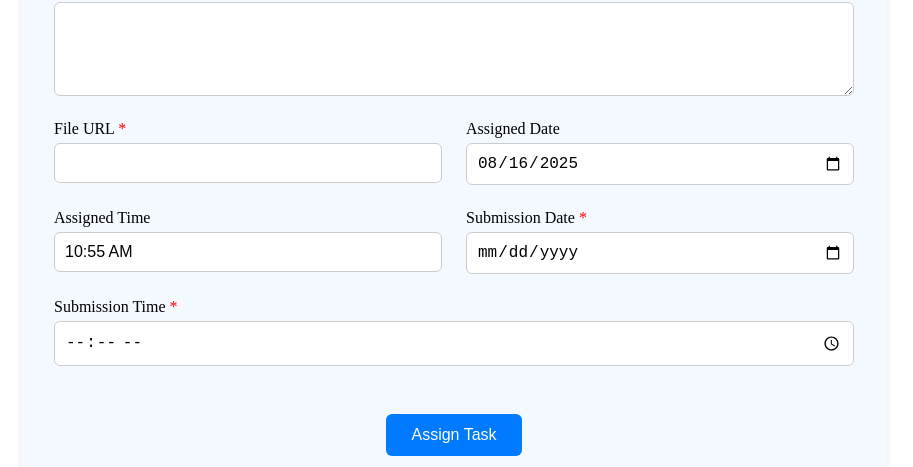
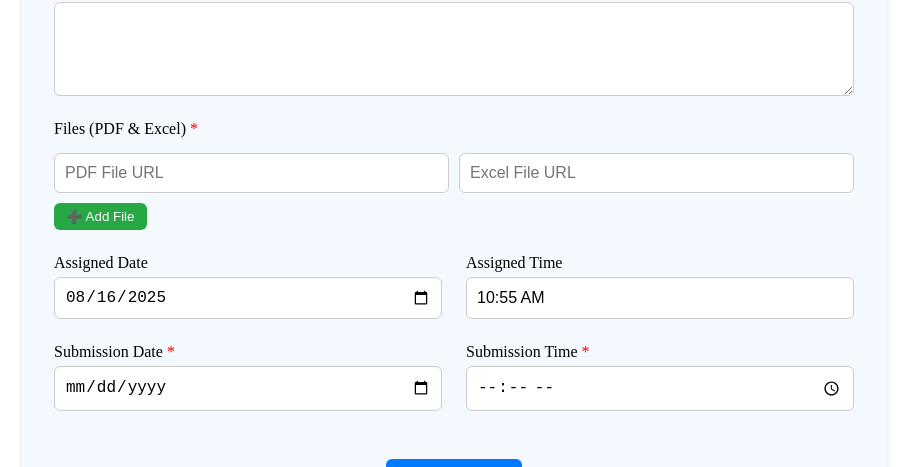
Before and after one commit to ShivaniDebbadwar/Nexografix-DashBoard, a React (Vite) app: page /task-assign in a window 1280 px wide. Shown: the part 288-755 px from the top of the page, without its empty margins (186-1099 px from the left). Built offline with nearby package versions, Linux system fonts and the light colour scheme; no server answers.

Commit message:
multiple rows added in task assign

```diff
--- a/src/components/TaskAssignForm.jsx
+++ b/src/components/TaskAssignForm.jsx
@@ -1,25 +1,28 @@
 import React, { useEffect, useState } from "react";
 import { Link } from "react-router-dom";
+
 const TaskAssignForm = () => {
   const [form, setForm] = useState({
     employeeName: "",
-    assignedTo: "", // employee _id
+    assignedTo: "",
     taskName: "",
     description: "",
-    fileURL: "",
     assignedDate: new Date().toISOString().split("T")[0],
     assignedTime: new Date().toLocaleTimeString([], { hour: "2-digit", minute: "2-digit" }),
     submissionDate: "",
     submissionTime: "",
   });
 
+  // Dynamic file rows (PDF + Excel)
+  const [fileRows, setFileRows] = useState([{ pdfUrl: "", excelUrl: "" }]);
+
   const [employees, setEmployees] = useState([]);
   const [showDropdown, setShowDropdown] = useState(false);
   const [loading, setLoading] = useState(false);
 
-  const API_BASE = "https://nexografix-srv.onrender.com"; // change to your backend URL
+  const API_BASE = "https://nexografix-srv.onrender.com";
 
-  // Fetch employees from backend
+  // Fetch employees
   useEffect(() => {
     const fetchEmployees = async () => {
       try {
@@ -46,6 +49,22 @@ const TaskAssignForm = () => {
     setForm({ ...form, [e.target.name]: e.target.value });
   };
 
+  // File row functions
+  const handleFileRowChange = (index, field, value) => {
+    const newRows = [...fileRows];
+    newRows[index][field] = value;
+    setFileRows(newRows);
+  };
+
+  const handleAddRow = () => {
+    setFileRows([...fileRows, { pdfUrl: "", excelUrl: "" }]);
+  };
+
+  const handleDeleteRow = (index) => {
+    const newRows = fileRows.filter((_, i) => i !== index);
+    setFileRows(newRows);
+  };
+
   const handleSubmit = async (e) => {
     e.preventDefault();
 
@@ -53,7 +72,9 @@ const TaskAssignForm = () => {
     if (!form.assignedTo) return alert("Please select an employee from the list");
     if (!form.taskName) return alert("Task name is required");
     if (!form.description) return alert("Task description is required");
-    if (!form.fileURL) return alert("File URL is required");
+    if (fileRows.length === 0 || fileRows.some(row => !row.pdfUrl || !row.excelUrl)) {
+      return alert("Please provide both PDF and Excel file URLs");
+    }
     if (!form.submissionDate) return alert("Submission date is required");
     if (!form.submissionTime) return alert("Submission time is required");
 
@@ -65,7 +86,7 @@ const TaskAssignForm = () => {
         description: form.description,
         employeeName: form.employeeName,
         assignedTo: form.assignedTo,
-        fileUrl: form.fileURL,
+        fileRows, // new field instead of fileURL
         assignedDate: form.assignedDate,
         assignedTime: form.assignedTime,
         submissionDate: form.submissionDate,
@@ -81,21 +102,17 @@ const TaskAssignForm = () => {
       if (!res.ok) throw new Error(await res.text());
 
       alert("✅ Task assigned successfully and email sent to employee!");
-      const now = new Date();
-const pad = (n) => String(n).padStart(2, "0");
-const defaultTime = `${pad(now.getHours())}:${pad(now.getMinutes())}`;
-      // Reset form
       setForm({
         employeeName: "",
         assignedTo: "",
         taskName: "",
         description: "",
-        fileURL: "",
         assignedDate: new Date().toISOString().split("T")[0],
-        assignedTime: defaultTime,
+        assignedTime: new Date().toLocaleTimeString([], { hour: "2-digit", minute: "2-digit" }),
         submissionDate: "",
         submissionTime: "",
       });
+      setFileRows([{ pdfUrl: "", excelUrl: "" }]);
     } catch (err) {
       alert("❌ Error assigning task: " + err.message);
     } finally {
@@ -124,7 +141,8 @@ const defaultTime = `${pad(now.getHours())}:${pad(now.getMinutes())}`;
       </div>
       <h2 style={styles.title}>📝 Assign Task</h2>
       <form onSubmit={handleSubmit} style={styles.form}>
-        {/* Employee search & select */}
+
+        {/* Employee Name */}
         <div style={styles.field}>
           <label>
             Employee Name <span style={styles.req}>*</span>
@@ -168,7 +186,7 @@ const defaultTime = `${pad(now.getHours())}:${pad(now.getMinutes())}`;
           )}
         </div>
 
-        {/* Task name */}
+        {/* Task Name */}
         <div style={styles.field}>
           <label>
             Task Name <span style={styles.req}>*</span>
@@ -176,7 +194,7 @@ const defaultTime = `${pad(now.getHours())}:${pad(now.getMinutes())}`;
           <input type="text" name="taskName" value={form.taskName} onChange={handleChange} style={styles.input} />
         </div>
 
-        {/* Task description */}
+        {/* Task Description */}
         <div style={styles.fieldFull}>
           <label>
             Task Description <span style={styles.req}>*</span>
@@ -184,25 +202,46 @@ const defaultTime = `${pad(now.getHours())}:${pad(now.getMinutes())}`;
           <textarea name="description" value={form.description} onChange={handleChange} rows="4" style={styles.textarea}></textarea>
         </div>
 
-        {/* File URL */}
-        <div style={styles.field}>
-          <label>
-            File URL <span style={styles.req}>*</span>
-          </label>
-          <input type="url" name="fileURL" value={form.fileURL} onChange={handleChange} style={styles.input} />
+        {/* File Rows */}
+        <div style={{ flex: "1 1 100%" }}>
+          <label>Files (PDF & Excel) <span style={styles.req}>*</span></label>
+          {fileRows.map((row, index) => (
+            <div key={index} style={{ display: "flex", gap: "10px", marginTop: "10px", alignItems: "center" }}>
+              <input
+                type="url"
+                placeholder="PDF File URL"
+                value={row.pdfUrl}
+                onChange={(e) => handleFileRowChange(index, "pdfUrl", e.target.value)}
+                style={styles.input}
+              />
+              <input
+                type="url"
+                placeholder="Excel File URL"
+                value={row.excelUrl}
+                onChange={(e) => handleFileRowChange(index, "excelUrl", e.target.value)}
+                style={styles.input}
+              />
+              {fileRows.length > 1 && (
+                <button type="button" onClick={() => handleDeleteRow(index)} style={styles.deleteBtn}>❌</button>
+              )}
+            </div>
+          ))}
+          <button type="button" onClick={handleAddRow} style={styles.addBtn}>➕ Add File</button>
         </div>
 
-        {/* Dates & Times */}
+        {/* Assigned Date */}
         <div style={styles.field}>
           <label>Assigned Date</label>
           <input type="date" name="assignedDate" value={form.assignedDate} onChange={handleChange} style={styles.input} />
         </div>
 
+        {/* Assigned Time */}
         <div style={styles.field}>
           <label>Assigned Time</label>
           <input name="assignedTime" value={form.assignedTime} onChange={handleChange} style={styles.input} />
         </div>
 
+        {/* Submission Date */}
         <div style={styles.field}>
           <label>
             Submission Date <span style={styles.req}>*</span>
@@ -210,6 +249,7 @@ const defaultTime = `${pad(now.getHours())}:${pad(now.getMinutes())}`;
           <input type="date" name="submissionDate" value={form.submissionDate} onChange={handleChange} style={styles.input} />
         </div>
 
+        {/* Submission Time */}
         <div style={styles.field}>
           <label>
             Submission Time <span style={styles.req}>*</span>
@@ -217,7 +257,7 @@ const defaultTime = `${pad(now.getHours())}:${pad(now.getMinutes())}`;
           <input type="time" name="submissionTime" value={form.submissionTime} onChange={handleChange} style={styles.input} />
         </div>
 
-        {/* Submit button */}
+        {/* Submit Button */}
         <div style={styles.buttonWrapper}>
           <button type="submit" style={styles.submitBtn} disabled={loading}>
             {loading ? "Assigning..." : "Assign Task"}
@@ -264,6 +304,7 @@ const styles = {
     border: "1px solid #ccc",
     fontSize: "1rem",
     marginTop: "5px",
+    flex: 1,
   },
   textarea: {
     padding: "10px",
@@ -273,8 +314,23 @@ const styles = {
     marginTop: "5px",
     resize: "vertical",
   },
-  req: {
-    color: "red",
+  req: { color: "red" },
+  addBtn: {
+    marginTop: "10px",
+    padding: "6px 12px",
+    backgroundColor: "#28a745",
+    color: "#fff",
+    border: "none",
+    borderRadius: "6px",
+    cursor: "pointer",
+  },
+  deleteBtn: {
+    padding: "6px 10px",
+    backgroundColor: "#dc3545",
+    color: "#fff",
+    border: "none",
+    borderRadius: "6px",
+    cursor: "pointer",
   },
   buttonWrapper: {
     flex: "1 1 100%",
```
Lines whose indentation alone changed are shown as unchanged.
